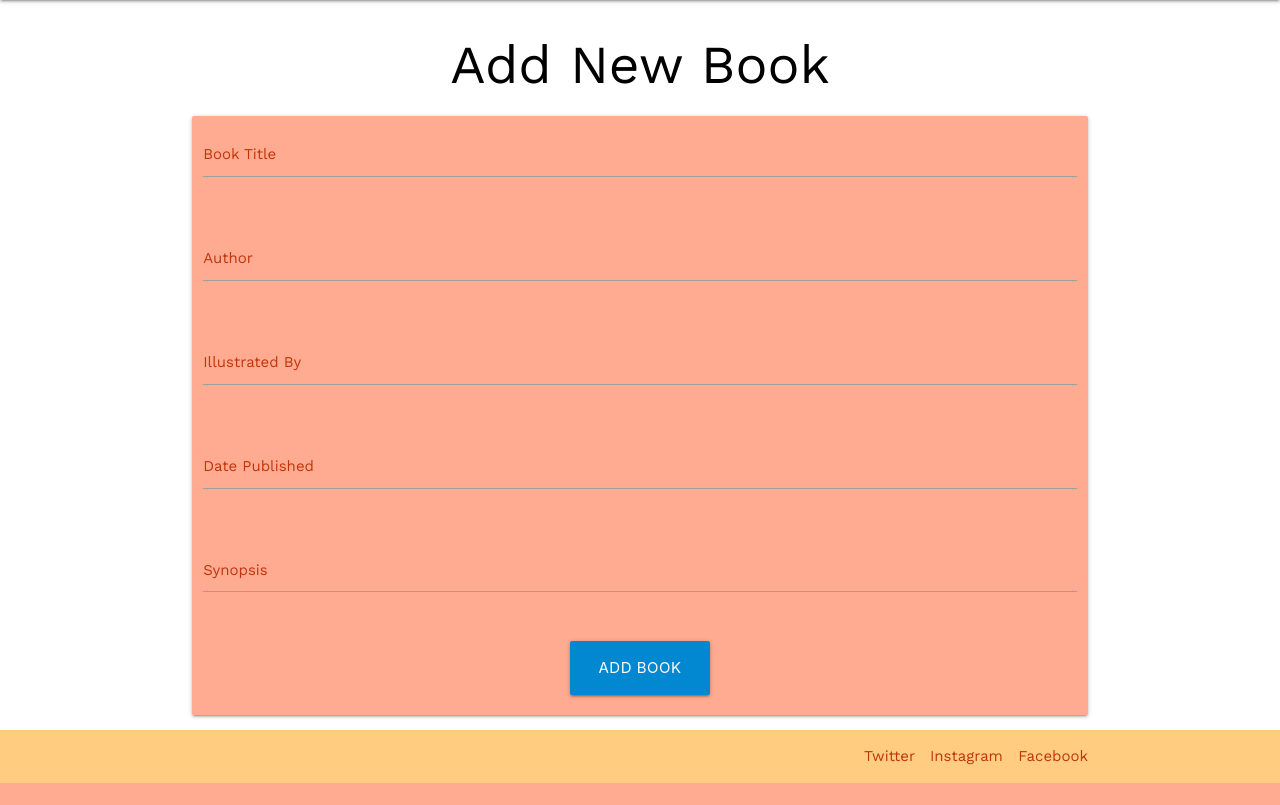
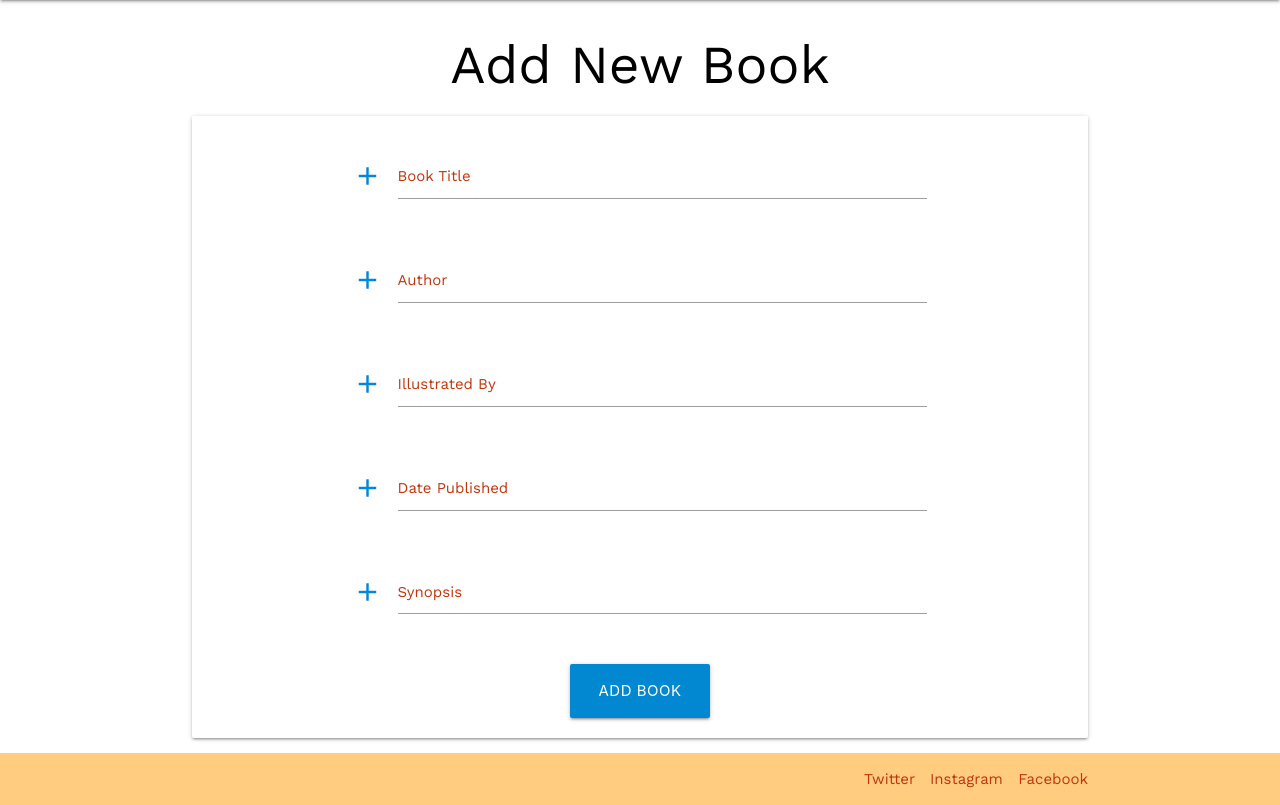
Before and after one commit to Hayley-Woodhouse/milestone-3-project, a Flask app: template dw_fan_site/templates/add_book.html in a window 1280 px wide. Shown: the part 64-869 px from the top of the page. Before the commit the page ends 847 px from the top, so only its background shows below. Run offline with Flask 2, Linux system fonts and the light colour scheme; the template is opened without the code that fills it, so the values that code supplies are empty.

Commit message:
added materialize icons to form

```diff
--- a/dw_fan_site/templates/add_book.html
+++ b/dw_fan_site/templates/add_book.html
@@ -4,11 +4,13 @@
 <h2 class="black-text center-align">Add New Book</h2>
 
 
-<div class="row card panel deep-orange lighten-3 black-text">
-    <form class="col s12" method="POST" action="{{ url_for('add_book') }}">
+<div class="row card panel">
+    <form class="col s12 m8 offset-m2" method="POST" action="{{ url_for('add_book') }}">
+            <br>
             <div class="row">
                 <!-- book name -->
                 <div class="input-field col s12">
+                    <i class="material-icons prefix light-blue-text text-darken-2">add</i>
                     <input id="book_name" type="text" class="validate" name="book_name" minlength="3" maxlength="40" class="validate" required>
                     <label class="deep-orange-text text-darken-4" for="book_name" >Book Title</label>
                 </div>
@@ -16,6 +18,7 @@
             <div class="row">
                 <!-- author -->
                 <div class="input-field col s12">
+                    <i class="material-icons prefix light-blue-text text-darken-2">add</i>
                     <input id="author_name" type="text" class="validate" name="author_name" minlength="3" maxlength="40" class="validate" required>
                     <label class="deep-orange-text text-darken-4" for="author_name">Author</label>
                 </div>
@@ -23,6 +26,7 @@
             <div class="row">
                 <!-- illistator -->
                 <div class="input-field col s12">
+                    <i class="material-icons prefix light-blue-text text-darken-2">add</i>
                     <input id="illustrator_name" type="text" class="validate" name="illustrator_name" minlength="3" maxlength="40" class="validate" required>
                     <label class="deep-orange-text text-darken-4" for="illustrator_name">Illustrated By</label>
                 </div>
@@ -30,25 +34,28 @@
             <div class="row">
                 <!-- publication date -->
                 <div class="input-field col s12">
+                    <i class="material-icons prefix light-blue-text text-darken-2">add</i>
                     <input id="publication_date" type="number" maxlength="4" class="validate" name="publication_date" minlength="3" maxlength="40" class="validate" required>
                     <label class="deep-orange-text text-darken-4" for="publication_date">Date Published</label>
                 </div>
             </div>
+            <div class="row">
                 <!-- synopsis -->
-        <div class="row">
                 <div class="input-field col s12">
+                    <i class="material-icons prefix light-blue-text text-darken-2">add</i>
                     <textarea id="synopsis_info" class="materialize-textarea validate" name="synopsis_info" data-length="200"></textarea>
                     <label class="deep-orange-text text-darken-4" for="synopsis_info">Synopsis</label>
                 </div>
             </div>
+            <div class="row">
                 <!-- submit button -->
-        <div class="row">
                 <div class="col s12 center-align">
                     <button type="submit" class="btn-large light-blue darken-2">
                         Add Book
                     </button>
                 </div>
             </div>
+
     </form>
 </div>
 
```
Lines whose indentation alone changed are shown as unchanged.
